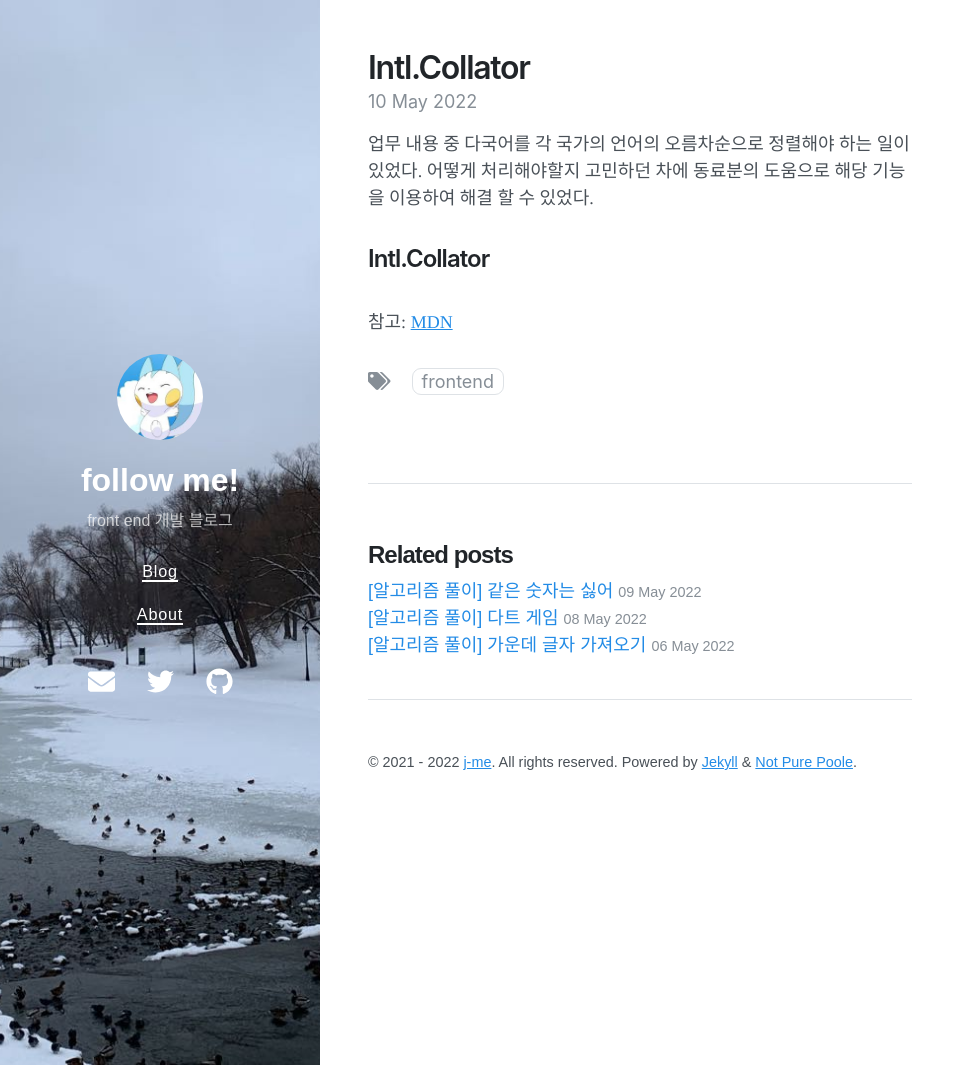
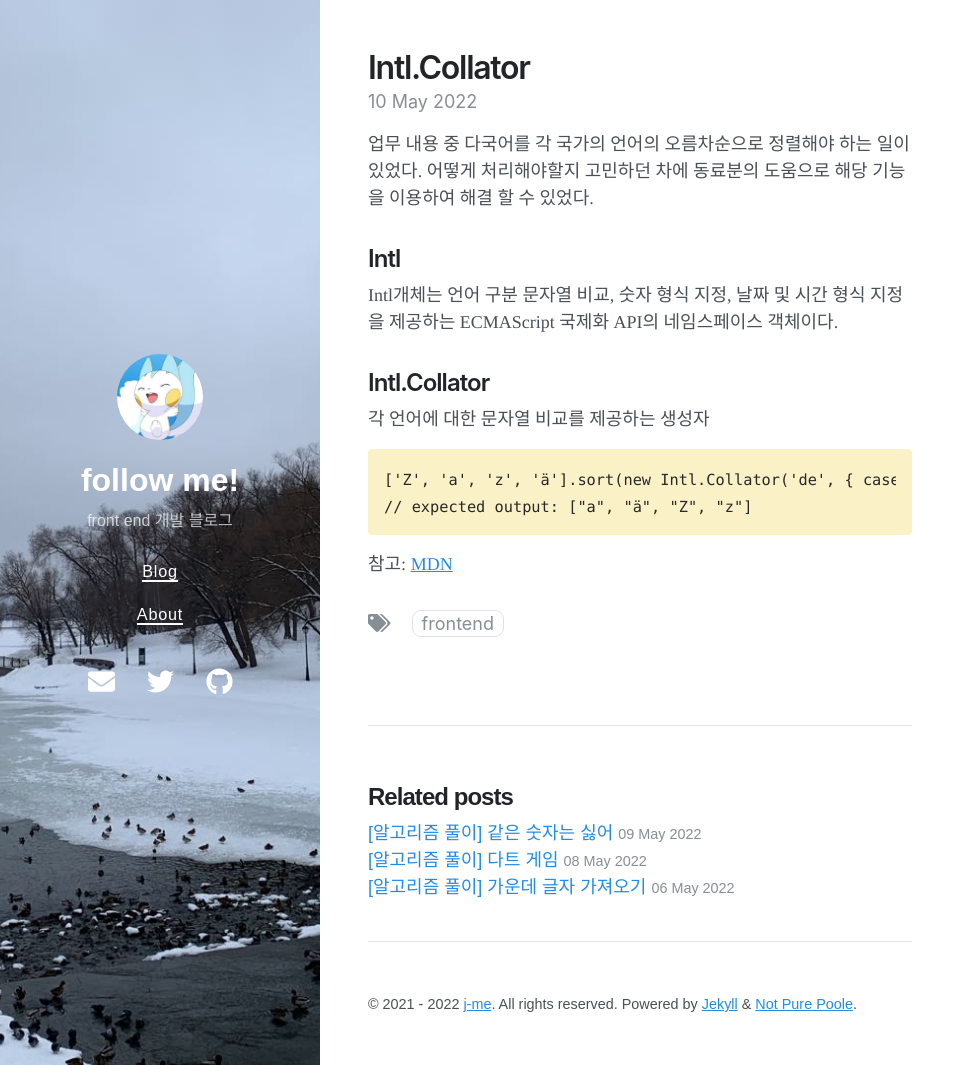
Before and after one commit to micmacbox/micmacbox.github.io, a Jekyll site: the page built from _posts/2022-05-10-Intl_Collator.md, in a window 1280 px wide and 1065 px high. Shown: the whole window, without its empty margins (0-975 px from the left). Built offline with Jekyll 4.4.1, drawn with Linux system fonts in a browser that asks for light colours; nearby versions of some CDN libraries.

Commit message:
fix: Intl.Collator

````diff
--- a/_posts/2022-05-10-Intl_Collator.md
+++ b/_posts/2022-05-10-Intl_Collator.md
@@ -10,7 +10,17 @@ date: 2022-05-10 15:32 +0800
 업무 내용 중 다국어를 각 국가의 언어의 오름차순으로 정렬해야 하는 일이 있었다.
 어떻게 처리해야할지 고민하던 차에 동료분의 도움으로 해당 기능을 이용하여 해결 할 수 있었다.
 
+## Intl
+
+Intl개체는 언어 구분 문자열 비교, 숫자 형식 지정, 날짜 및 시간 형식 지정을 제공하는 ECMAScript 국제화 API의 네임스페이스 객체이다.
+
 ## Intl.Collator
 
-<br/>
+각 언어에 대한 문자열 비교를 제공하는 생성자
+
+```
+['Z', 'a', 'z', 'ä'].sort(new Intl.Collator('de', { caseFirst: 'upper' } ).compare);
+// expected output: ["a", "ä", "Z", "z"]
+```
+
 참고: [MDN](https://developer.mozilla.org/en-US/docs/Web/JavaScript/Reference/Global_Objects/Intl/Collator)
````
